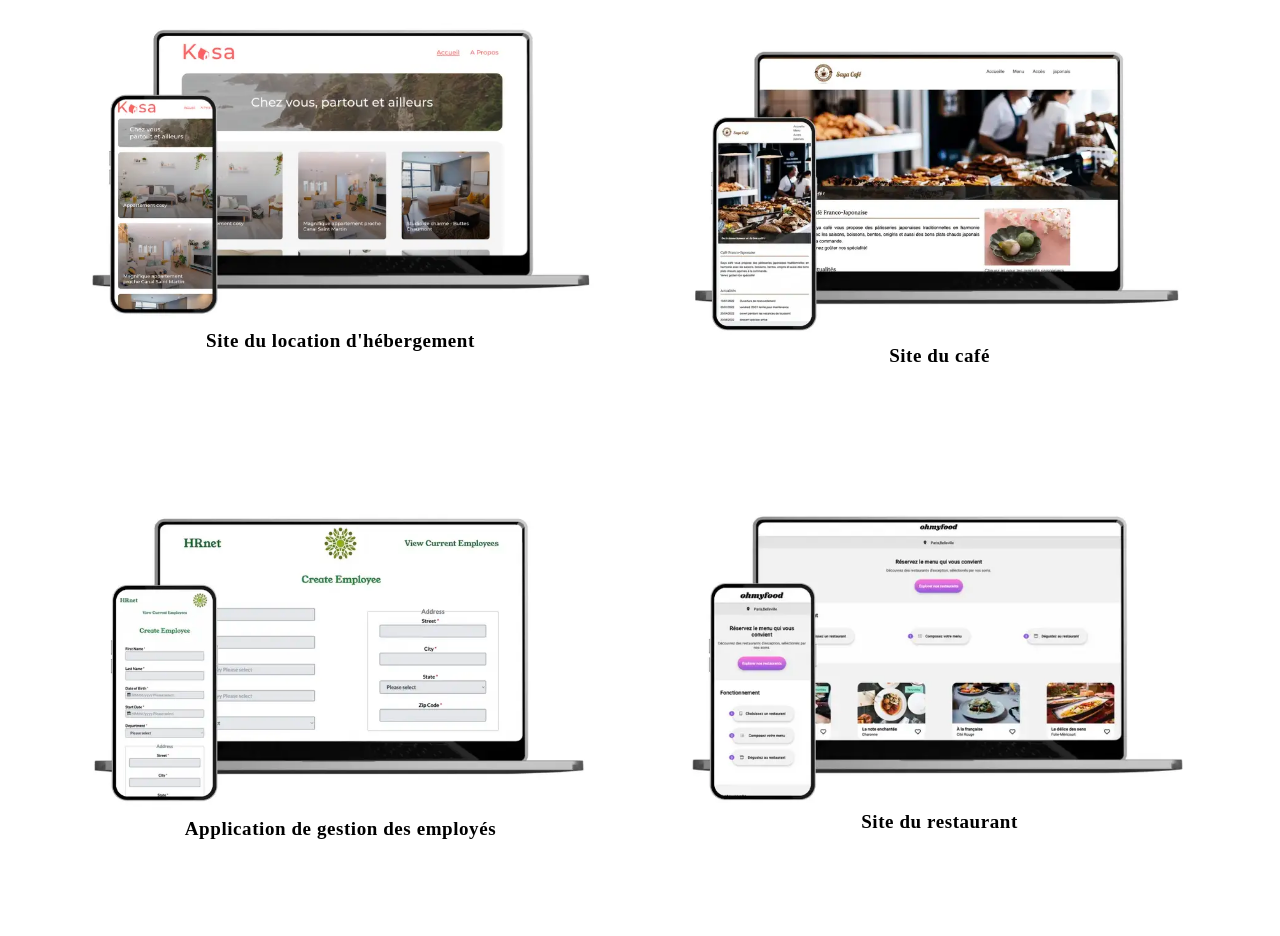
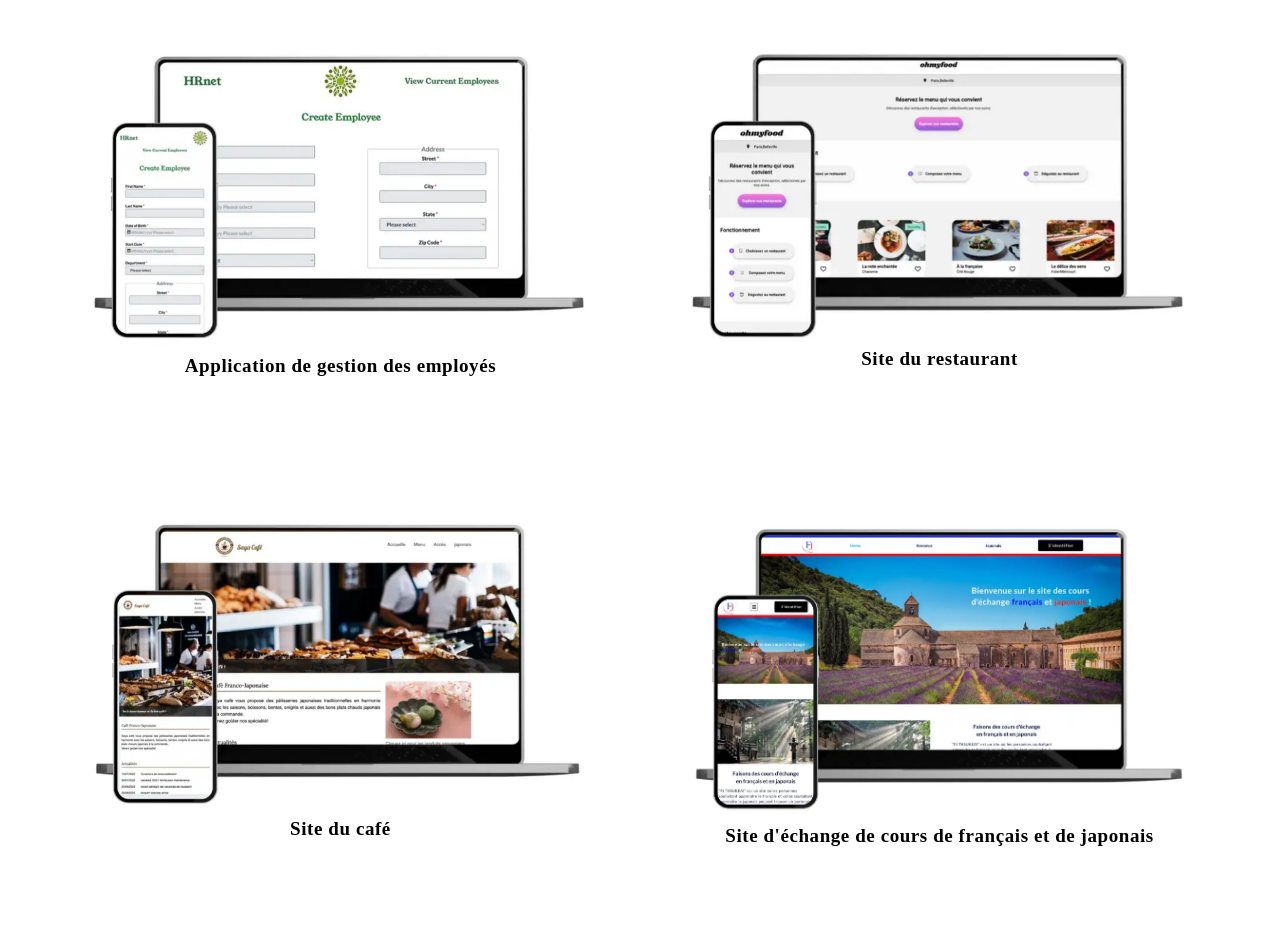
Before and after one commit to sfv2010/portfolio, a plain HTML site: page jp.html in a window 1280 px wide. Shown: the part 2192-3128 px from the top of the page. Drawn offline with Linux system fonts and the light colour scheme; a web font is replaced by a local one.

Commit message:
💄 Adjusting the layout

```diff
--- a/scripts/works.js
+++ b/scripts/works.js
@@ -8,19 +8,6 @@ document.addEventListener("DOMContentLoaded", function () {
     // 言語に応じたコンテンツ
     const items = {
         fr: [
-            {
-                title: "Site du location d'hébergement",
-                imageUrl: "img/kasa.webp",
-                imageAlt: "site avec photo d'hébergement ",
-                linkUrl: "https://kasa-p11-55sfv5m0w-sfv2010.vercel.app/",
-            },
-
-            {
-                title: "Site du café",
-                imageUrl: "img/sayacafe.webp",
-                imageAlt: "site avec photo de café",
-                linkUrl: "https://sfv2010.github.io/site_sayacafe/",
-            },
             {
                 title: "Application de gestion des employés",
                 imageUrl: "img/HRnet.webp",
@@ -34,27 +21,26 @@ document.addEventListener("DOMContentLoaded", function () {
                 linkUrl: "https://sfv2010.github.io/Projet3-ohmyfood/",
             },
             {
+                title: "Site du café",
+                imageUrl: "img/sayacafe.webp",
+                imageAlt: "site avec photo de café",
+                linkUrl: "https://sfv2010.github.io/site_sayacafe/",
+            },
+            {
                 title: "Site d'échange de cours de français et de japonais",
                 imageUrl: "img/bubble.webp",
                 imageAlt: "site avec photo de france et japon",
                 linkUrl:
                     "https://www.loom.com/share/b482f0cfe1104766adaa8103daad4972?sid=839b0ca0-f5a6-434f-b5cd-ead875991f1b",
             },
+            {
+                title: "Site du location d'hébergement",
+                imageUrl: "img/kasa.webp",
+                imageAlt: "site avec photo d'hébergement ",
+                linkUrl: "https://kasa-p11-55sfv5m0w-sfv2010.vercel.app/",
+            },
         ],
         jp: [
-            {
-                title: "宿泊施設予約サイト",
-                imageUrl: "img/kasa.webp",
-                imageAlt: "宿泊施設の写真付きサイト",
-                linkUrl: "https://kasa-p11-55sfv5m0w-sfv2010.vercel.app/",
-            },
-
-            {
-                title: "カフェのサイト",
-                imageUrl: "img/sayacafe.webp",
-                imageAlt: "カフェの写真付きサイト",
-                linkUrl: "https://sfv2010.github.io/site_sayacafe/",
-            },
             {
                 title: "従業員管理アプリケーション",
                 imageUrl: "img/HRnet.webp",
@@ -68,11 +54,24 @@ document.addEventListener("DOMContentLoaded", function () {
                 linkUrl: "https://sfv2010.github.io/Projet3-ohmyfood/",
             },
             {
+                title: "カフェのサイト",
+                imageUrl: "img/sayacafe.webp",
+                imageAlt: "カフェの写真付きサイト",
+                linkUrl: "https://sfv2010.github.io/site_sayacafe/",
+            },
+            {
                 title: "フランス語と日本語の交換サイト",
                 imageUrl: "img/bubble.webp",
                 imageAlt: "フランスと日本の写真付きサイト",
                 linkUrl:
                     "https://www.loom.com/share/b482f0cfe1104766adaa8103daad4972?sid=839b0ca0-f5a6-434f-b5cd-ead875991f1b",
+            },
+
+            {
+                title: "宿泊施設予約サイト",
+                imageUrl: "img/kasa.webp",
+                imageAlt: "宿泊施設の写真付きサイト",
+                linkUrl: "https://kasa-p11-55sfv5m0w-sfv2010.vercel.app/",
             },
         ],
     };
@@ -80,7 +79,7 @@ document.addEventListener("DOMContentLoaded", function () {
     const selectedItems = items[language] || items["fr"]; // 言語が無い場合、デフォルトはフランス語
 
     selectedItems.forEach((item) => {
-        const worksItem = document.createElement("div");
+        const worksItem = document.createElement("li");
         worksItem.classList.add("works__item");
 
         const coverSlide = document.createElement("div");
--- a/styles/Layout/_form.scss
+++ b/styles/Layout/_form.scss
@@ -41,7 +41,7 @@
     &__label {
         text-align: left;
         width: 100px;
-        margin: 5px 0;
+        margin: 10px 0;
         border-left: 3px solid $colorPrimary;
         padding-left: 10px;
         @include mq(md) {
--- a/styles/Layout/_slider.scss
+++ b/styles/Layout/_slider.scss
@@ -2,7 +2,7 @@
 
 .coverSlide {
     position: relative;
-    overflow: hidden;
+    // overflow: hidden;
 
     &::after {
         content: "";
@@ -57,6 +57,6 @@ img {
         border-radius: 1%;
     }
     &:hover::before {
-        background-color: rgba(138, 135, 135, 0.4);
+        background-color: rgba($cWhite, 0.3);
     }
 }
```
Also changed, not shown: index.html (+1 -1 lines), styles/style.css, 1 other file.
